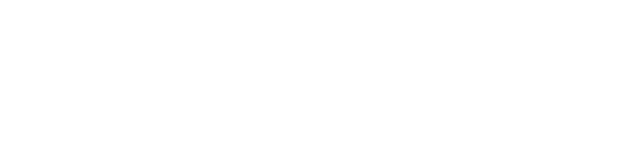
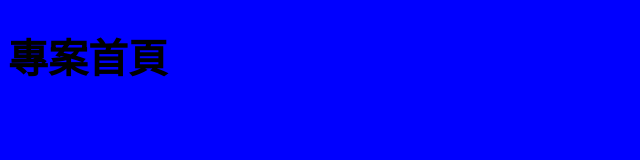
Before and after one commit to sexfat/chd102, a plain HTML site: page index.html in a window 1280 px wide. Shown: the whole page, without its empty margins (0-640 px from the left). Drawn offline with Linux system fonts and the light colour scheme.

Commit message:
add style

```diff
--- a/index.html
+++ b/index.html
@@ -5,8 +5,11 @@
     <meta http-equiv="X-UA-Compatible" content="IE=edge">
     <meta name="viewport" content="width=device-width, initial-scale=1.0">
     <title>Document</title>
+    <link rel="stylesheet" href="style.css">
 </head>
 <body>
-
+   <div class="wrapper">
+    <h1>專案首頁</h1>
+   </div>
 </body>
 </html>
--- /dev/null
+++ b/style.css
@@ -0,0 +1,11 @@
+body {
+  background-color: blue;
+  font-size: 16px;
+}
+
+
+h1 {
+  font-size: 40px;
+
+
+}
```
